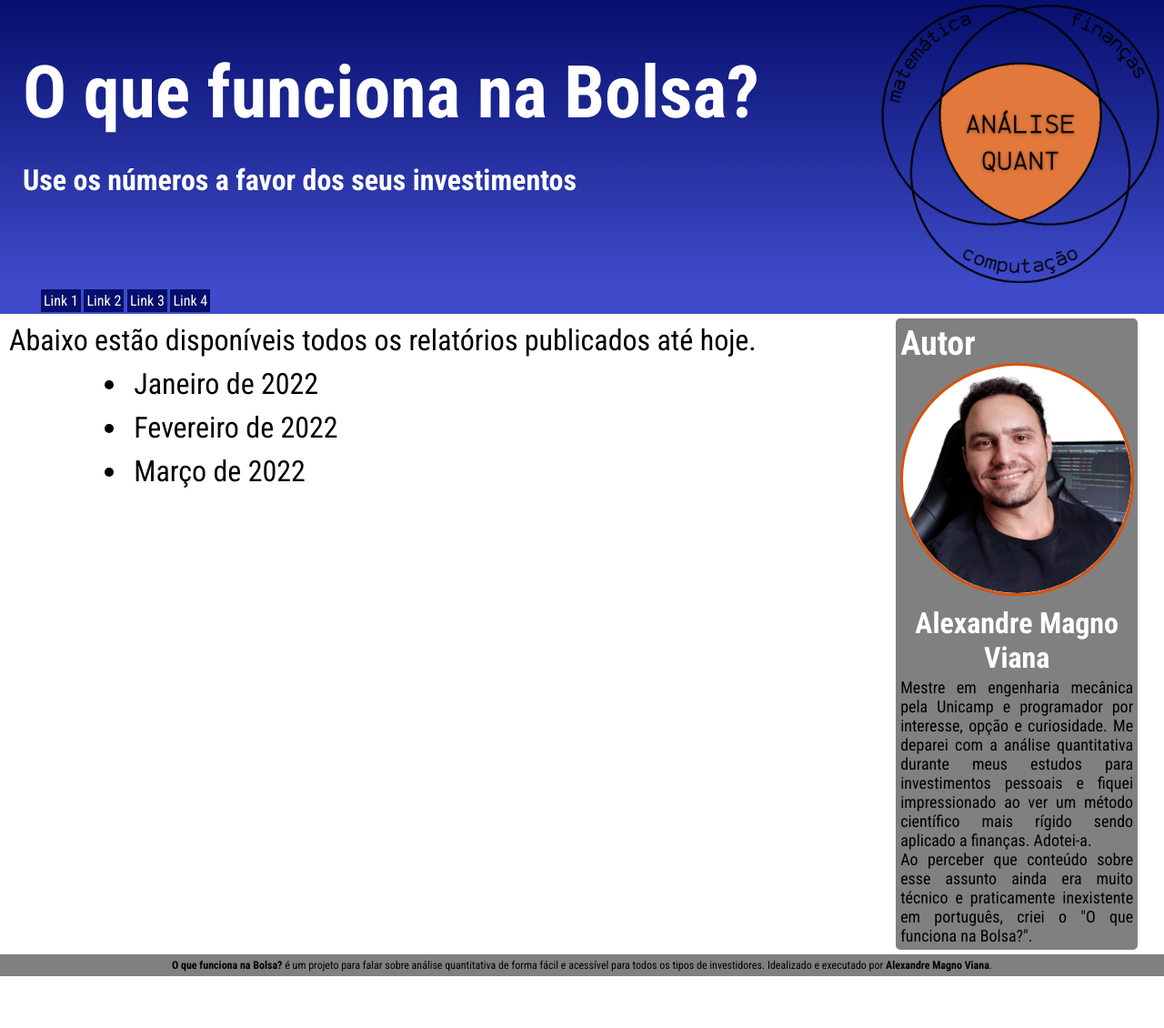
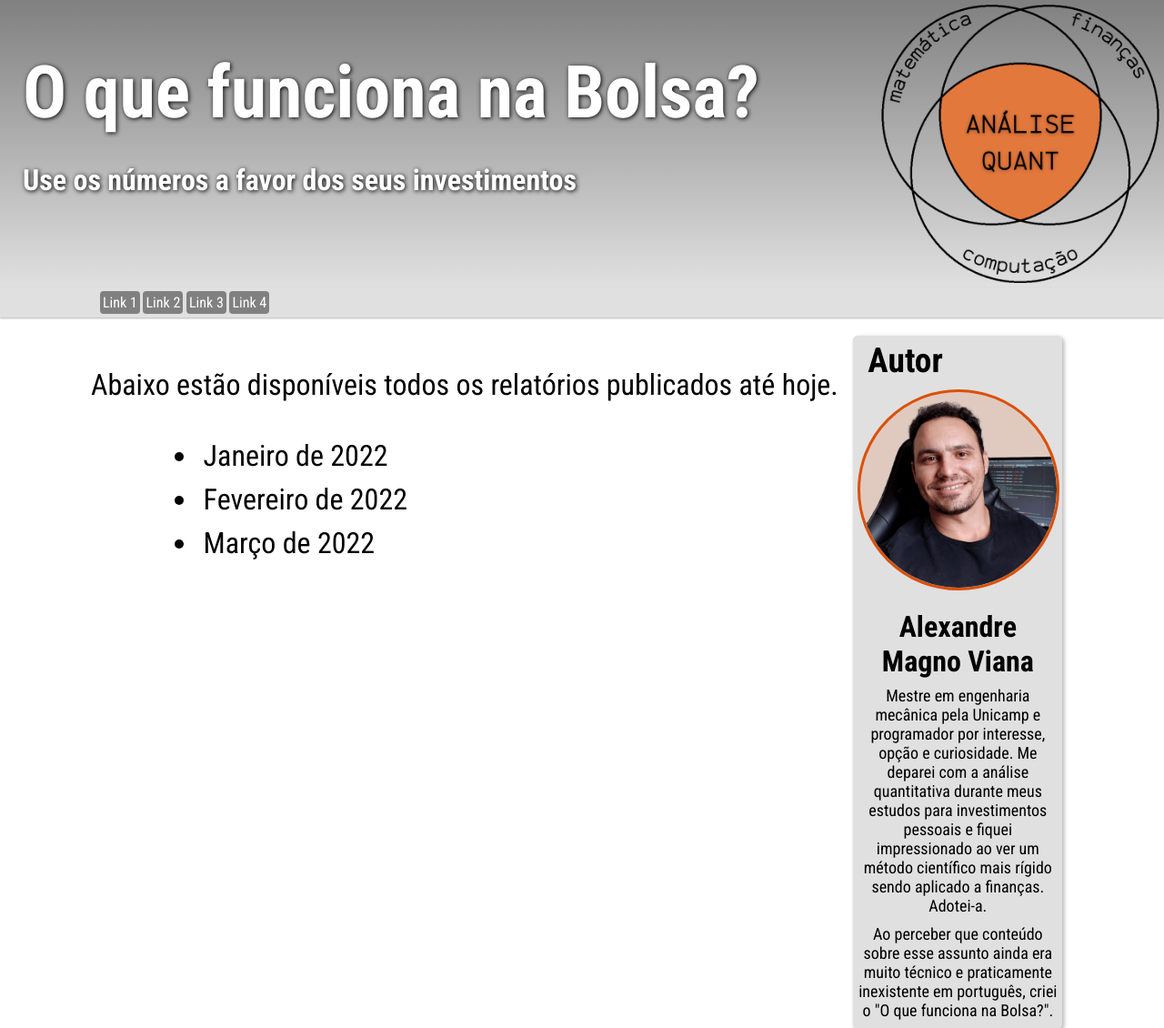
Before and after one commit to alexandremagnoviana/OQFNB, a plain HTML site: page index.html in a window 1280 px wide. Shown: the top 1130 px of the page at 91% size. Before the commit the page ends 1073 px from the top, so only its background shows below. Drawn offline with Linux system fonts and the light colour scheme.

Commit message:
Update style.css

```diff
--- a/style.css
+++ b/style.css
@@ -6,6 +6,7 @@
     --cor3: #1D30FF;
     --cor4: #DB5009;
     --cor5: #FF9A26;
+    --cor6: #E0E0E0;
 }
 *{
     margin: 0px;
@@ -17,7 +18,8 @@ header{
     color: white;
     padding: 5px;
     min-height: 38.2vh;  /*o corte menor do número de ouro*/
-    background-image: linear-gradient(#060f6d, #3f4bca);
+    background-image: linear-gradient(grey, var(--cor6));
+    text-shadow: 1px 1px 5px black;
 }
 header div{
     background-image: url(imagens/venntriplo.png);
@@ -37,15 +39,23 @@ header h2{
 }
 
 nav{
-    background-color: #3f4bca;
-    padding: 5px;
+    background-color: var(--cor6);
+    padding: 7px;
+    box-shadow: 0px 1px 2px rgba(0, 0, 0, 0.3);
+    margin-bottom: 15px;
+}
+
+nav ul{
+    max-width: 1100px;
+    margin: auto;
 }
 
 nav li{
     display: inline;
     padding: 3px;
-    background-color: #060f6d;
+    background-color: grey;
     color: white;
+    border-radius: 4px;
 }
 
 nav li:hover{
@@ -55,6 +65,9 @@ nav li:hover{
 
 main{
     font-size: 2em;
+    max-width: 1100px;
+    margin: auto;
+
 }
 section{
     display: inline-block;
@@ -64,6 +77,7 @@ section{
 }
 section p{
     padding: 5px;
+    margin: 30px 0px;
 }
 section ul{
     margin-left: 10%;
@@ -86,32 +100,33 @@ aside{
     display: inline-block;
     width: 20%;
     padding: 5px;
-    background-color: grey;
+    background-color: var(--cor6);
     border-radius: 5px;
+    box-shadow: 2px 2px 5px rgba(0, 0, 0, 0.3);
 }
 aside h3{
-    color: white
+    color: black;
+    padding-left: 5%;
 }
 aside h4{
-    color: white;
     text-align: center;
     padding: 3px;
-
 }
 aside img{
-    background-color: white;
+    background-color: #db4f0927;
     max-width: 98%;
-    margin: auto;
+    margin: 10px auto;
     border: 3px solid #DB5009;
     border-radius: 98%;
 }
 aside p{
     font-size: 18px;
-    text-align: justify;
+    text-align: center;
+    padding: 5px 0px;
 }
 footer{
-    background-color: grey;
-    margin-top: 5px;
+    background-color: var(--cor6);
+    margin-top: 10px;
     padding: 5px;
     text-align: center;
     font-size: 0.75em;
```
